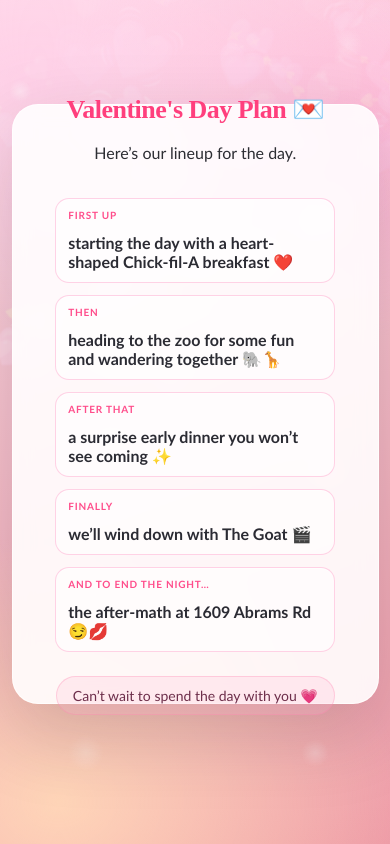
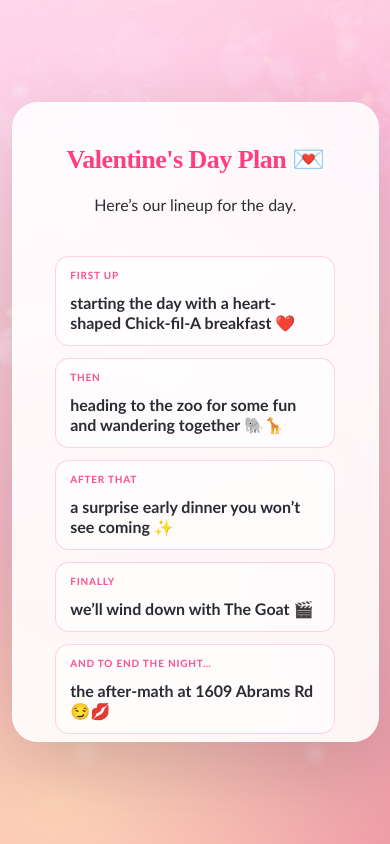
Before and after one commit to LikeBezalel/Valentine, a plain HTML site: page index.html in a window 390 px wide. Both pictures are taken after a click on the button "Yes 💖". Shown: the top 844 px of the page. Drawn offline with Linux system fonts and the light colour scheme.

Commit message:
Refine styles and button interactions in index.html
Adjusted various styles and layout properties for better spacing and responsiveness. Enhanced button interactions and animations.

```diff
--- a/index.html
+++ b/index.html
@@ -4,6 +4,7 @@
   <meta charset="utf-8" />
   <meta name="viewport" content="width=device-width, initial-scale=1" />
   <title>Will you be my Valentine? 💘</title>
+
   <style>
     :root {
       --bg1: #ffe1ec;
@@ -22,6 +23,7 @@
 
     * { box-sizing: border-box; }
     html, body { height: 100%; }
+
     body {
       margin: 0;
       min-height: 100vh;
@@ -66,7 +68,9 @@
       width: 100%;
       height: min(560px, 84vh);
       transform-style: preserve-3d;
-      transition: transform 900ms cubic-bezier(.2,.7,.1,1), box-shadow 900ms ease;
+      transform-origin: center;
+      will-change: transform;
+      transition: transform 900ms cubic-bezier(.18,.85,.12,1);
     }
 
     .card-face {
@@ -81,29 +85,34 @@
       flex-direction: column;
       align-items: center;
       justify-content: center;
-      padding: 32px 30px;
+      padding: 34px 30px;
       gap: 10px;
       backface-visibility: hidden;
     }
 
-    .card-front {
-      transform: rotateY(0deg);
-    }
+    .card-front { transform: rotateY(0deg); }
 
+    /* Back: more padding, top/bottom breathing room, and better heading spacing */
     .card-back {
       transform: rotateY(180deg);
       text-align: center;
+      justify-content: flex-start;
+      padding-top: 44px;
+      padding-bottom: 44px;
+      overflow: auto; /* so it never feels squished on shorter screens */
+      -webkit-overflow-scrolling: touch;
     }
 
     .card.revealed {
-      transform: translateY(-18px) rotateY(180deg);
+      transform: rotateY(180deg);
     }
 
     h1 {
-      margin: 0 0 6px;
+      margin: 0 0 8px;
       font-family: "Bodoni Moda", "Didot", "Times New Roman", serif;
       font-size: clamp(30px, 4.8vw, 50px);
       letter-spacing: -0.02em;
+      line-height: 1.12;
       background: linear-gradient(90deg, #ff4d8b, #ff9db8, #ff7ab2);
       -webkit-background-clip: text;
       background-clip: text;
@@ -111,17 +120,19 @@
     }
 
     h2 {
-      margin: 0 0 8px;
+      margin: 0 0 10px;
       font-family: "Bodoni Moda", "Didot", "Times New Roman", serif;
-      font-size: clamp(26px, 4.2vw, 40px);
+      font-size: clamp(26px, 4.2vw, 42px);
       letter-spacing: -0.02em;
+      line-height: 1.12;
       color: #ff3f7d;
     }
 
     p {
-      margin: 0 0 10px;
+      margin: 0 0 12px;
       font-size: 16px;
       opacity: 0.92;
+      line-height: 1.35;
     }
 
     .stage {
@@ -134,7 +145,7 @@
       overflow: hidden;
       display: grid;
       place-items: center;
-      margin-top: 12px;
+      margin-top: 14px;
       box-shadow: inset 0 -8px 30px rgba(255,140,180,0.08);
     }
 
@@ -206,9 +217,7 @@
       100% { transform: scale(1); opacity: 1; }
     }
 
-    .pulse {
-      animation: pulse 900ms ease-in-out;
-    }
+    .pulse { animation: pulse 900ms ease-in-out; }
     @keyframes pulse {
       0% { transform: scale(1); }
       50% { transform: scale(1.03); }
@@ -235,9 +244,9 @@
 
     .schedule {
       list-style: none;
-      margin: 16px 0 0;
+      margin: 18px 0 0;
       padding: 0;
-      width: min(430px, 92%);
+      width: min(460px, 92%);
       text-align: left;
       display: grid;
       gap: 12px;
@@ -248,7 +257,7 @@
       grid-template-columns: 96px 1fr;
       gap: 12px;
       align-items: center;
-      padding: 10px 12px;
+      padding: 12px 14px;
       border-radius: 14px;
       background: rgba(255,255,255,0.6);
       border: 1px solid rgba(255, 168, 205, 0.5);
@@ -261,15 +270,17 @@
       text-transform: uppercase;
       font-size: 11px;
       letter-spacing: 0.08em;
+      line-height: 1.2;
     }
 
     .schedule .detail {
-      font-weight: 600;
+      font-weight: 650;
       color: #2b2b33;
+      line-height: 1.25;
     }
 
     .back-note {
-      margin-top: 14px;
+      margin-top: 18px;
       font-size: 14px;
       color: #6d2e4a;
       background: rgba(255, 184, 210, 0.22);
@@ -279,10 +290,11 @@
     }
 
     @media (max-width: 520px) {
-      .card { height: min(600px, 86vh); }
+      .card { height: min(640px, 88vh); }
       .schedule li { grid-template-columns: 1fr; }
       .schedule .label { font-size: 10px; }
       #noBtn { padding: 10px 16px; }
+      .card-back { padding-top: 42px; padding-bottom: 42px; }
     }
 
     @media (prefers-reduced-motion: reduce) {
@@ -302,7 +314,7 @@
           <div class="buttons">
             <button id="yesBtn" aria-label="Yes, I will">Yes 💖</button>
           </div>
-          <button id="noBtn" aria-label="No">No 🙃</button>
+          <button id="noBtn" aria-label="No" type="button">No 🙃</button>
         </div>
 
         <div class="result" id="result" role="status" aria-live="polite"></div>
@@ -348,6 +360,17 @@
 
     const clamp = (n, min, max) => Math.max(min, Math.min(max, n));
 
+    function getCurrentNoPos(stageRect, btnRect) {
+      const currentLeft = parseFloat(noBtn.style.left);
+      const currentTop  = parseFloat(noBtn.style.top);
+
+      // If unset, fall back to % positions
+      return {
+        left: Number.isFinite(currentLeft) ? currentLeft : stageRect.width * 0.55,
+        top:  Number.isFinite(currentTop)  ? currentTop  : stageRect.height * 0.58
+      };
+    }
+
     function placeNoButtonAwayFrom(pointerX, pointerY) {
       const stageRect = stage.getBoundingClientRect();
       const btnRect = noBtn.getBoundingClientRect();
@@ -356,8 +379,7 @@
       const maxX = stageRect.width - btnRect.width - pad;
       const maxY = stageRect.height - btnRect.height - pad;
 
-      const currentLeft = parseFloat(noBtn.style.left) || (stageRect.width * 0.55);
-      const currentTop  = parseFloat(noBtn.style.top)  || (stageRect.height * 0.58);
+      const { left: currentLeft, top: currentTop } = getCurrentNoPos(stageRect, btnRect);
 
       const px = pointerX - stageRect.left;
       const py = pointerY - stageRect.top;
@@ -376,13 +398,13 @@
       const len = Math.hypot(dx, dy) || 1;
       dx /= len; dy /= len;
 
-      const jump = Math.min(stageRect.width, stageRect.height) * (0.36 + Math.random() * 0.28);
+      const jump = Math.min(stageRect.width, stageRect.height) * (0.42 + Math.random() * 0.24);
 
       let newLeft = currentLeft + dx * jump;
       let newTop  = currentTop  + dy * jump;
 
-      newLeft += (Math.random() - 0.5) * 60;
-      newTop  += (Math.random() - 0.5) * 60;
+      newLeft += (Math.random() - 0.5) * 70;
+      newTop  += (Math.random() - 0.5) * 70;
 
       newLeft = clamp(newLeft, pad, maxX);
       newTop  = clamp(newTop, pad, maxY);
@@ -402,8 +424,15 @@
       const by = (btnRect.top  - stageRect.top)  + btnRect.height / 2;
 
       const dist = Math.hypot(px - bx, py - by);
-      const dangerRadius = 120;
+      const dangerRadius = 140; // a bit bigger than before
       if (dist < dangerRadius) placeNoButtonAwayFrom(e.clientX, e.clientY);
+    }
+
+    // Extra: as soon as you even hover over it, it bails
+    function onNoEnter(e) {
+      const x = e.clientX ?? (e.touches?.[0]?.clientX ?? (window.innerWidth / 2));
+      const y = e.clientY ?? (e.touches?.[0]?.clientY ?? (window.innerHeight / 2));
+      placeNoButtonAwayFrom(x, y);
     }
 
     function onNoPointerDown(e) {
@@ -411,11 +440,24 @@
       placeNoButtonAwayFrom(e.clientX, e.clientY);
     }
 
+    function onNoClick(e) {
+      // If a click somehow lands, immediately move again and do nothing
+      e.preventDefault();
+      e.stopPropagation();
+      const x = e.clientX ?? (window.innerWidth / 2);
+      const y = e.clientY ?? (window.innerHeight / 2);
+      placeNoButtonAwayFrom(x, y);
+      return false;
+    }
+
     stage.addEventListener("mousemove", onPointerMove);
     stage.addEventListener("touchmove", (e) => {
       const t = e.touches[0]; if (!t) return; placeNoButtonAwayFrom(t.clientX, t.clientY);
     }, { passive: true });
+
+    noBtn.addEventListener("pointerenter", onNoEnter);
     noBtn.addEventListener("pointerdown", onNoPointerDown);
+    noBtn.addEventListener("click", onNoClick);
 
     let revealed = false;
     yesBtn.addEventListener("click", () => {
@@ -426,16 +468,23 @@
       yesBtn.classList.add("pulse");
 
       stage.removeEventListener("mousemove", onPointerMove);
+      noBtn.removeEventListener("pointerenter", onNoEnter);
       noBtn.removeEventListener("pointerdown", onNoPointerDown);
+      noBtn.removeEventListener("click", onNoClick);
       noBtn.style.pointerEvents = "none";
 
       confettiHearts(110, document.body);
       confettiHearts(44, stage);
 
+      // Smooth flip: force layout, then flip in the next frame
       setTimeout(() => {
-        card.classList.add("revealed");
-        yesBtn.classList.remove("pulse");
-      }, 700);
+        // force reflow so transition always applies
+        void card.offsetHeight;
+        requestAnimationFrame(() => {
+          card.classList.add("revealed");
+          yesBtn.classList.remove("pulse");
+        });
+      }, 650);
     });
 
     function confettiHearts(count = 28, container = document.body) {
```
